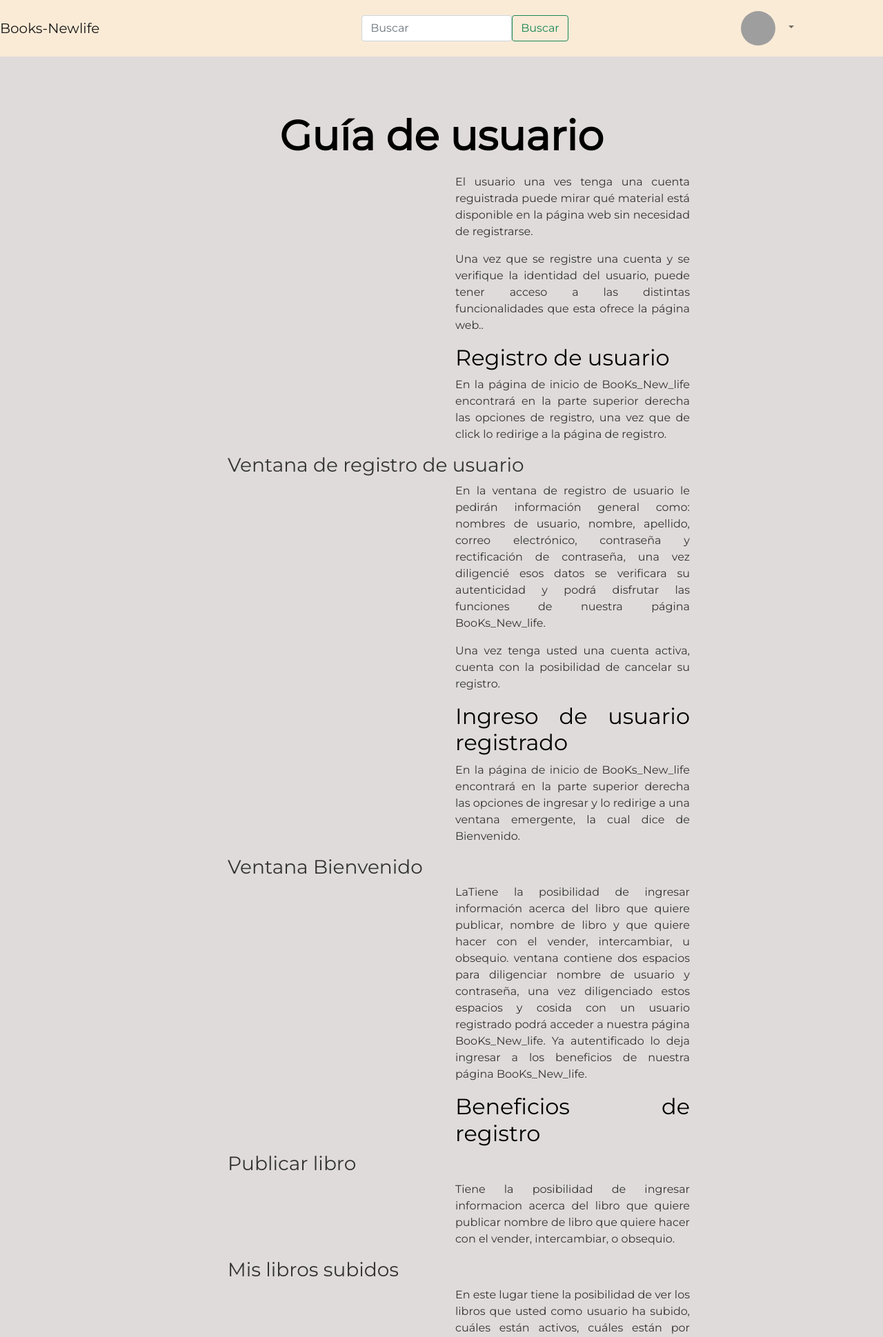
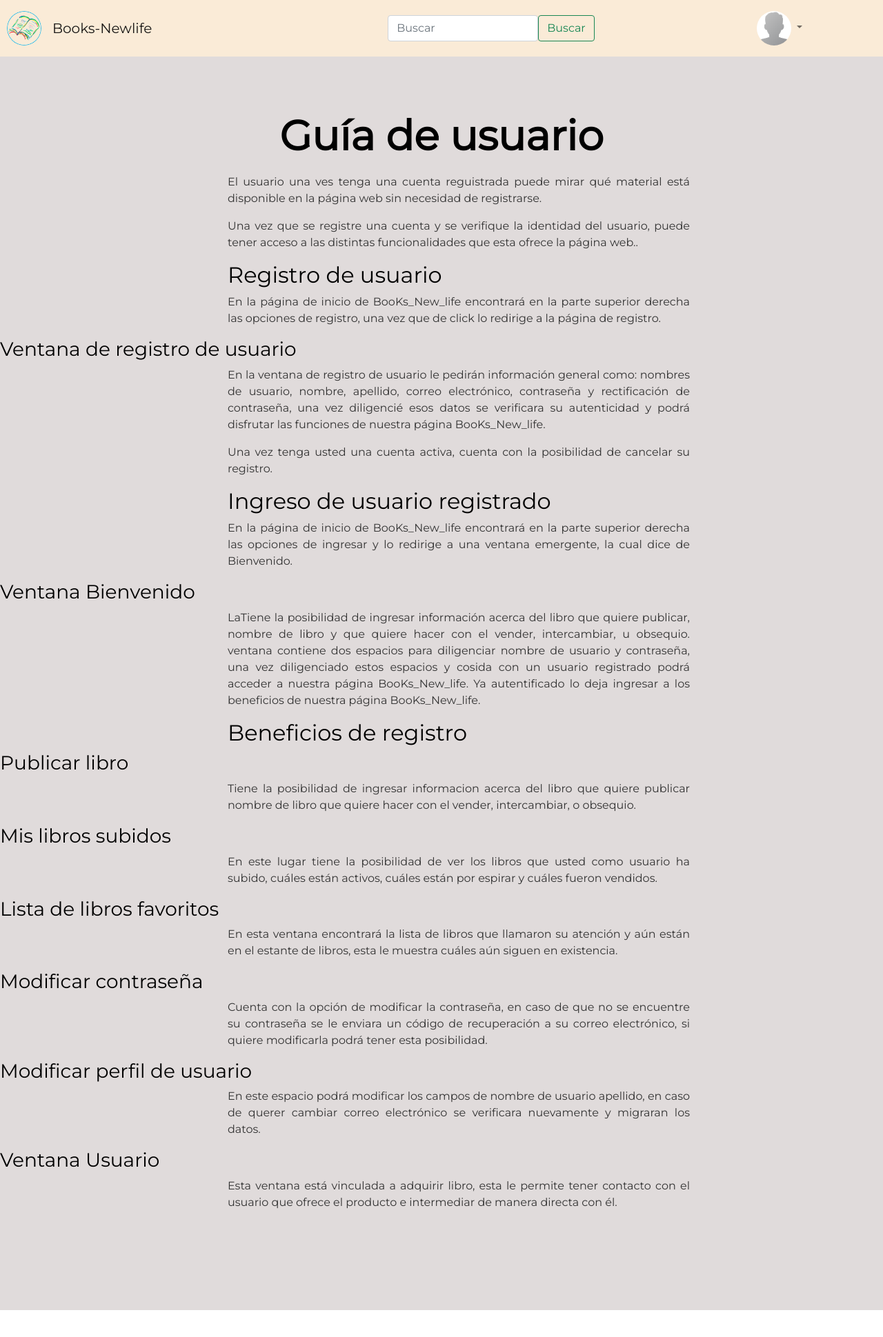
Before and after one commit to YinnerC30/Proyecto--Books-NewLife--Grupo-5-MisionTIC2022, a Django app: page /guia/ in a window 1280 px wide. Shown: the top 1939 px of the page at 69% size. Run offline with Django 4.2, Linux system fonts and the light colour scheme; a user stored in the database is signed in; data comes from the database, SQL or seed files in the repository; grey boxes are pictures that could not be loaded.

Commit message:
avance seis de la tarde

```diff
--- a/books_new_life/static/styles/navbar.css
+++ b/books_new_life/static/styles/navbar.css
@@ -28,5 +28,5 @@ img.imagen-perfil {
   width: 50px;
   height: 50px;
   border-radius: 50%;
-  margin-right: 10px;
+  margin-left: 10px;
 }
--- a/books_new_life/templates/guiaUser.html
+++ b/books_new_life/templates/guiaUser.html
@@ -6,7 +6,7 @@
 {% block mainblock %}
 <div class="about-section">
     <h1>Guía de usuario</h1>
-    <div class="texto-guia">
+
     <p>El usuario una ves tenga una cuenta reguistrada  puede mirar qué material está disponible en la página web sin necesidad de registrarse.</p>
     <p>Una vez que se registre una cuenta y se verifique la identidad del usuario, puede tener acceso a las distintas funcionalidades que esta ofrece la página web..</p>
 
--- a/books_new_life/templates/layouts/partials/navbar.html
+++ b/books_new_life/templates/layouts/partials/navbar.html
@@ -1,4 +1,8 @@
+{% load static %}
 <nav class="navbar navbar-expand-lg navbar-light bg-light">
+  <a class="navbar-brand" href="/">
+    <img src="{% static "icons/appicons/icono.png" %}" class="imagen-perfil">
+  </a>
   <a class="navbar-brand" href="/">Books-Newlife</a>
   <button
     class="navbar-toggler"
@@ -66,11 +70,21 @@
       aria-haspopup="true"
       aria-expanded="false"
     >
-      <img src="/media/{{user.profile.profile_pic}}" alt="Imagen usuario" class="imagen-perfil">
+    {% if user.profile.profile_pic %}
+    <img src="/media/{{user.profile.profile_pic}}" alt="Imagen usuario" class="imagen-perfil">
+    {% else %}
+    <img
+        src="{% static 'images/default_images/default-avatar.png' %}"
+        alt="Imagen usuario" class="imagen-perfil"
+      />
     </a>
+
+    {%endif %}
     <div class="dropdown-menu" aria-labelledby="navbarDropdown">
       <a href="{% url 'profile' %}" class="nav-link">Perfil</a>
       <a href="{% url 'add_book' %}" class="nav-link">Publicar Libro</a>
+      <a href="#" class="nav-link">Ver mis libros</a>
+      <a href="#" class="nav-link">Ver mis favoritos</a>
 
       <div class="dropdown-divider"></div>
       <a class="nav-link" href="{% url 'logout' %}">Cerrar sesion</a>
```
